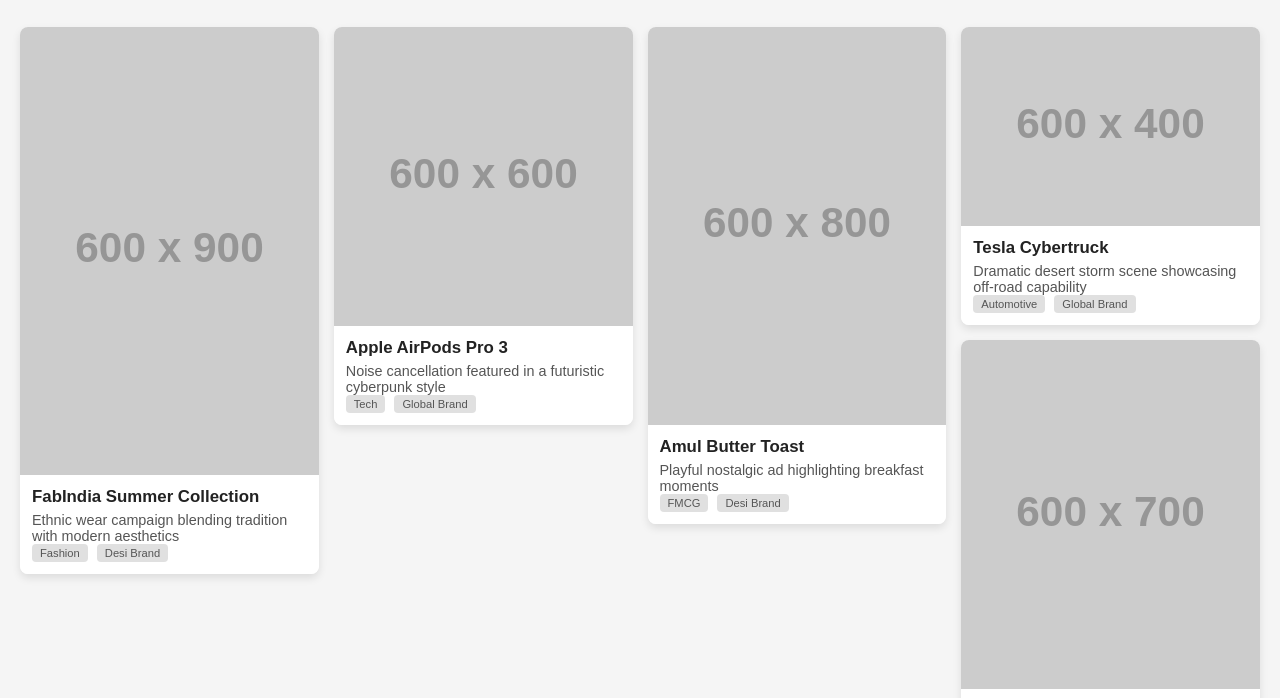
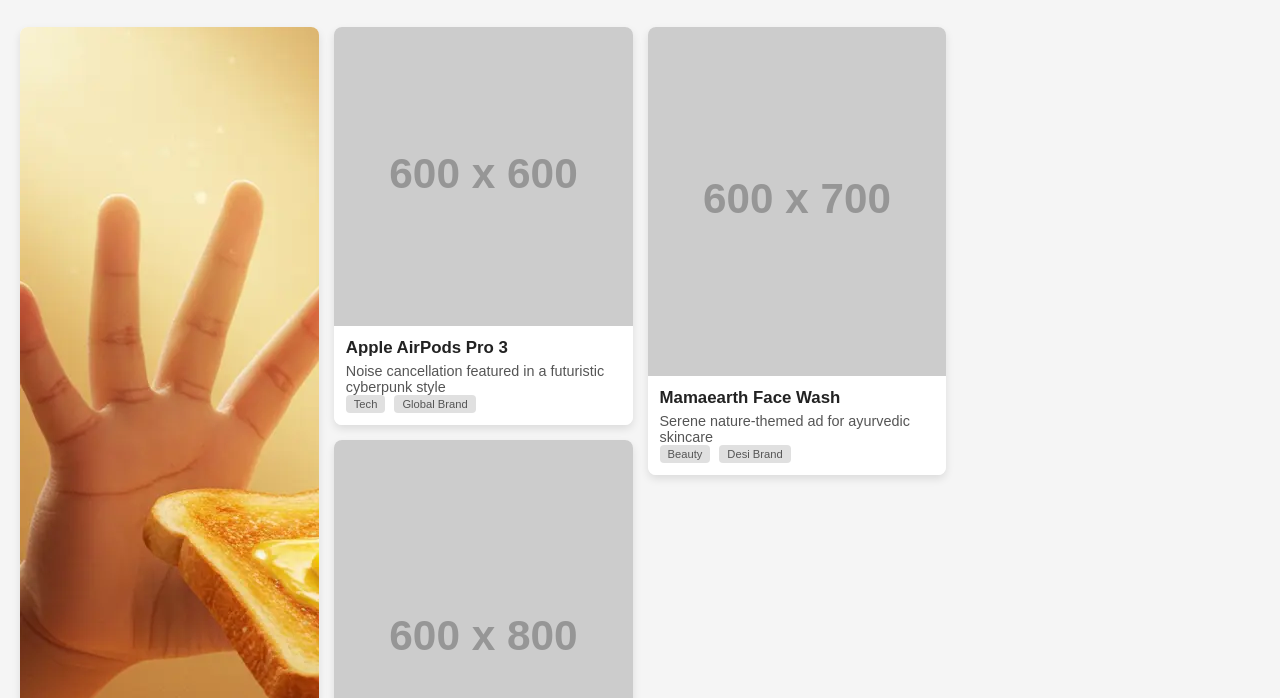
Before and after one commit to itz-akhilesh/Ad-Creative, a plain HTML site: page index.html in a window 1280 px wide. Shown: the part 98-796 px from the top of the page. Drawn offline with Linux system fonts and the light colour scheme; placeholder pictures from the web are drawn by us.

Commit message:
Update index.html

```diff
--- a/index.html
+++ b/index.html
@@ -95,7 +95,7 @@
     <div class="gallery">
         <!-- Item 1 - Fashion Ad -->
         <div class="gallery-item">
-            <img src="https://via.placeholder.com/600x900/ff7f7f/ffffff?text=FabIndia+Ad" alt="FabIndia Ad" class="gallery-img">
+            <img src="assets/images/amul.webp">
             <div class="gallery-caption">
                 <h3>FabIndia Summer Collection</h3>
                 <p>Ethnic wear campaign blending tradition with modern aesthetics</p>
```
